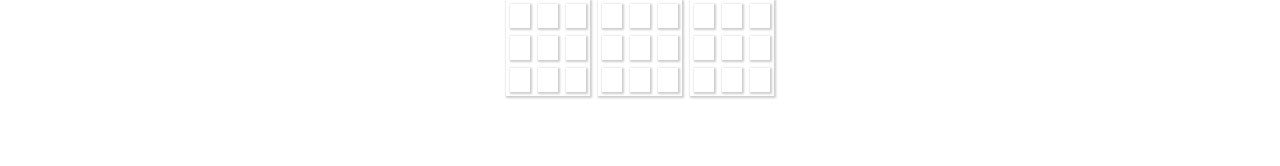
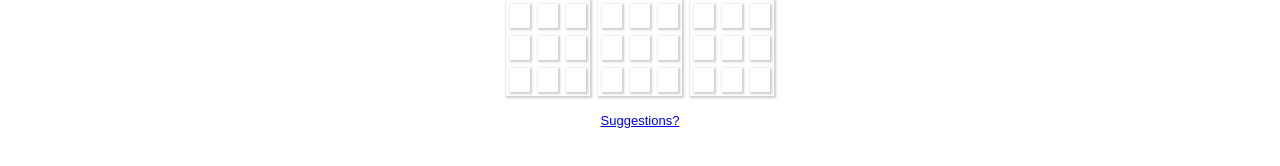
Before and after one commit to PixnBits/ultimate-tic-tac-toe, a React (Create React App) app: page / in a window 1280 px wide. Shown: the part 358-524 px from the top of the page. Built offline with nearby package versions, Linux system fonts and the light colour scheme.

Commit message:
feat(App): add feedback link
make the README about this project
bump the version

```diff
--- a/package.json
+++ b/package.json
@@ -1,6 +1,6 @@
 {
   "name": "ultimate-tic-tac-toe",
-  "version": "0.1.0",
+  "version": "0.1.1",
   "private": true,
   "dependencies": {
     "react": "^15.6.1",
--- a/src/App.jsx
+++ b/src/App.jsx
@@ -12,6 +12,12 @@ class App extends Component {
           ULTIMATE Tic-Tac-Toe
         </h1>
         <Game onFinish={(winner) => console.log(winner === 'draw' ? 'draw' : `${winner} won!`)}/>
+
+        <p style={{fontSize: 'small'}}>
+          <a href="https://github.com/PixnBits/ultimate-tic-tac-toe/issues/new">
+            Suggestions?
+          </a>
+        </p>
       </div>
     );
   }
```
Also changed, not shown: 1 other file (tests, documents, lock files or other folders).
